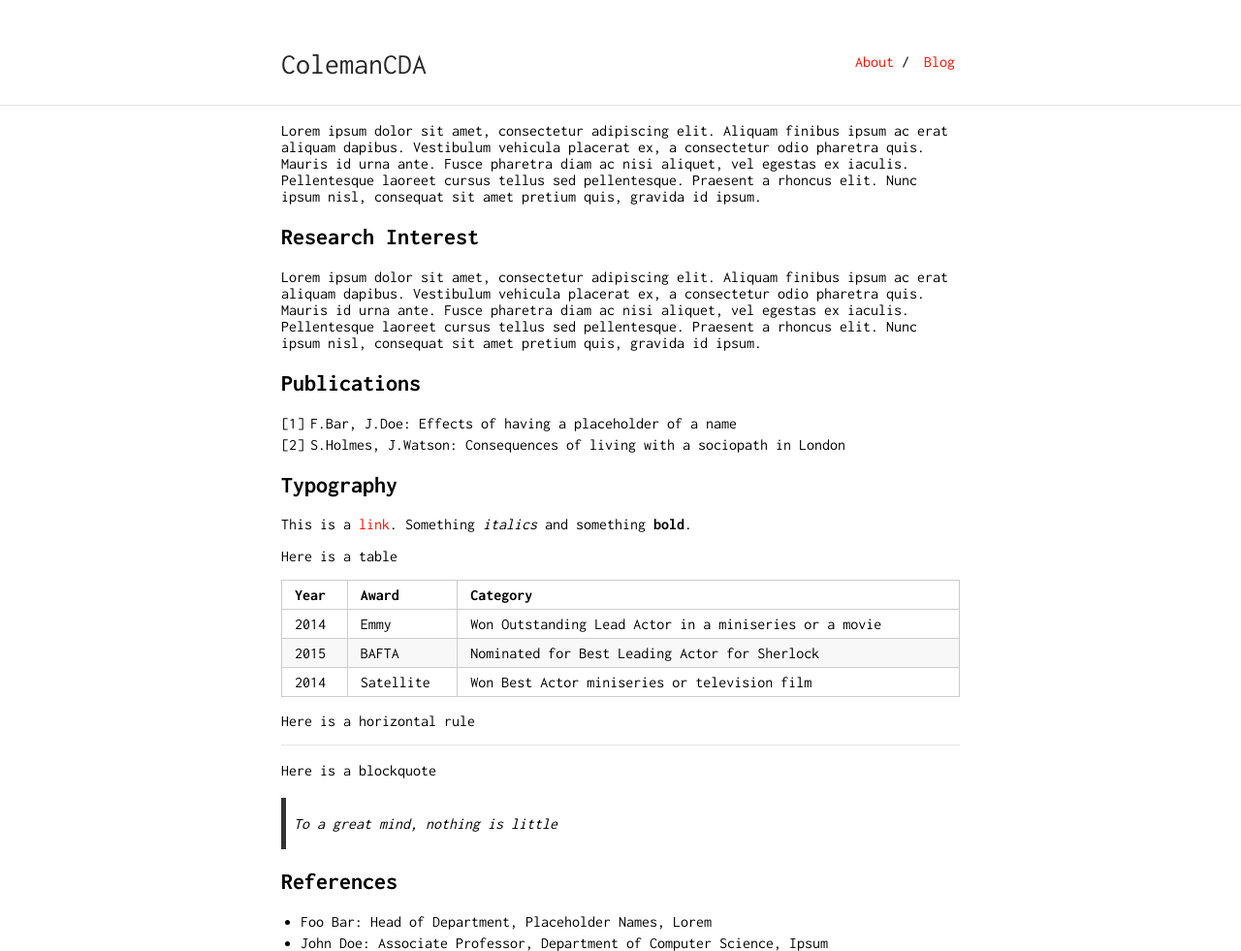
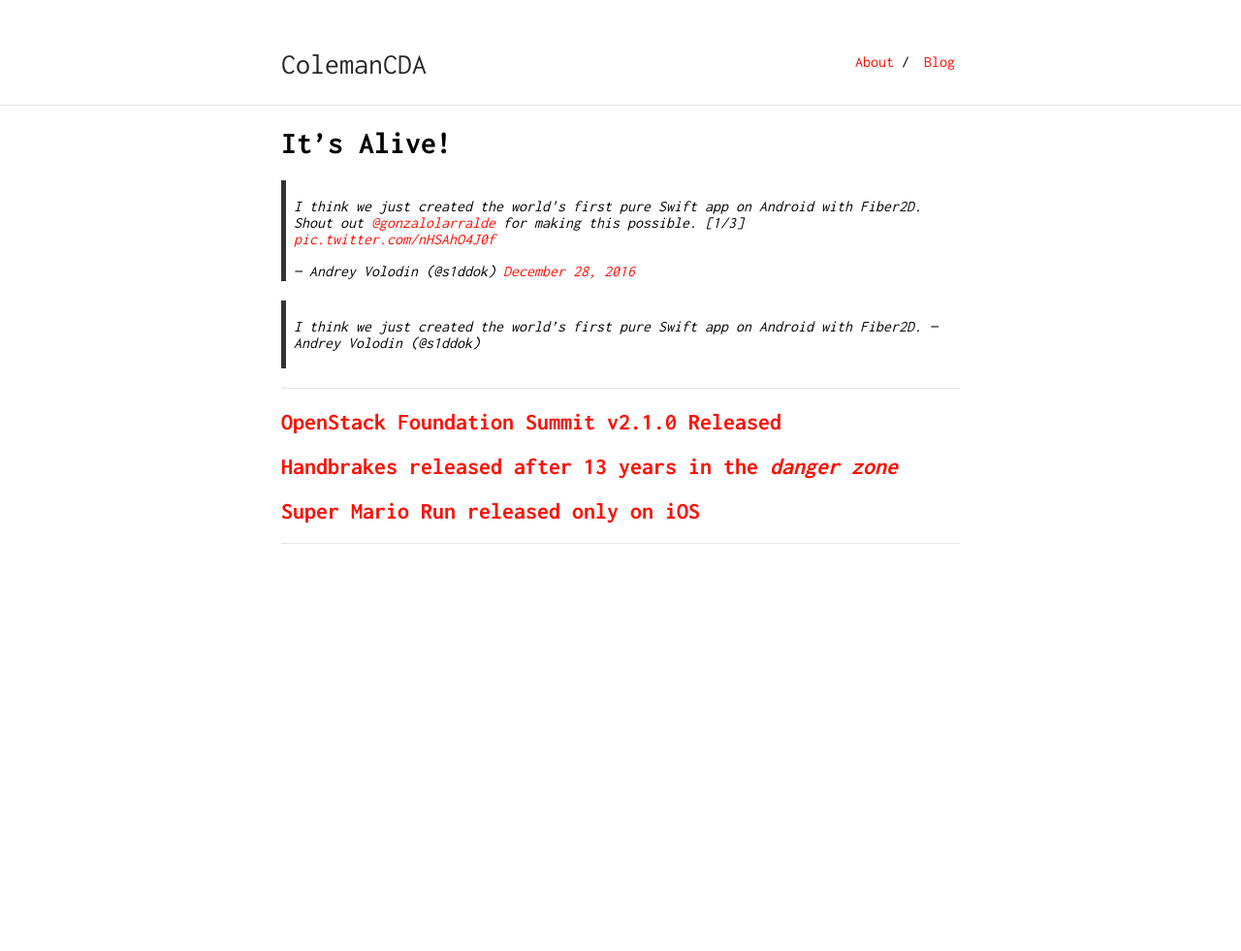
Before and after one commit to colemancda/colemancda.github.io, a Jekyll site: the page built from index.md, in a window 1280 px wide. Shown: the whole page at 97% size. Built offline with Jekyll 4.4.1, drawn with Linux system fonts in a browser that asks for light colours; comment, search, counter and statistics services are not loaded; our own code applies the rules of GitHub Pages for plain Markdown files; after the commit the page ends 900 px from its top, so only the background shows below that.

Commit message:
Updated front page with latest news (30-12-2016)

```diff
--- a/index.md
+++ b/index.md
@@ -2,38 +2,18 @@
 layout: default
 ---
 
-Lorem ipsum dolor sit amet, consectetur adipiscing elit. Aliquam finibus ipsum ac erat aliquam dapibus. Vestibulum vehicula placerat ex, a consectetur odio pharetra quis. Mauris id urna ante. Fusce pharetra diam ac nisi aliquet, vel egestas ex iaculis. Pellentesque laoreet cursus tellus sed pellentesque. Praesent a rhoncus elit. Nunc ipsum nisl, consequat sit amet pretium quis, gravida id ipsum.
+# It's Alive!
 
-## Research Interest
+<blockquote class="twitter-video" data-lang="en"><p lang="en" dir="ltr">I think we just created the world&#39;s first pure Swift app on Android with Fiber2D. Shout out <a href="https://twitter.com/gonzalolarralde">@gonzalolarralde</a> for making this possible. [1/3] <a href="https://t.co/nHSAhO4J0f">pic.twitter.com/nHSAhO4J0f</a></p>&mdash; Andrey Volodin (@s1ddok) <a href="https://twitter.com/s1ddok/status/814218861314736129">December 28, 2016</a></blockquote> <script async src="//platform.twitter.com/widgets.js" charset="utf-8"></script>
 
-Lorem ipsum dolor sit amet, consectetur adipiscing elit. Aliquam finibus ipsum ac erat aliquam dapibus. Vestibulum vehicula placerat ex, a consectetur odio pharetra quis. Mauris id urna ante. Fusce pharetra diam ac nisi aliquet, vel egestas ex iaculis. Pellentesque laoreet cursus tellus sed pellentesque. Praesent a rhoncus elit. Nunc ipsum nisl, consequat sit amet pretium quis, gravida id ipsum.
-
-## Publications
-
-1. F.Bar, J.Doe: Effects of having a placeholder of a name
-2. S.Holmes, J.Watson: Consequences of living with a sociopath in London
-
-## Typography
-
-This is a [link](http://google.com). Something *italics* and something **bold**.
-
-Here is a table
-
-Year | Award | Category
------|-------|--------
-2014 | Emmy  | Won Outstanding Lead Actor in a miniseries or a movie
-2015 | BAFTA | Nominated for Best Leading Actor for Sherlock
-2014 | Satellite | Won Best Actor miniseries or television film
-
-Here is a horizontal rule
+> I think we just created the world's first pure Swift app on Android with Fiber2D. — Andrey Volodin (@s1ddok)
 
 ---
 
-Here is a blockquote
+## [OpenStack Foundation Summit v2.1.0 Released](https://github.com/OpenStack-mobile/summit-app-ios/releases/tag/2.1.0)
 
-> To a great mind, nothing is little
+## [Handbrakes released after 13 years in the *danger zone*](http://www.macrumors.com/2016/12/27/video-converter-handbrake-1-0-released-for-mac/)
 
-## References
+## [Super Mario Run released only on iOS](https://t.co/ZY6BSd8Cz5)
 
-* Foo Bar: Head of Department, Placeholder Names, Lorem
-* John Doe: Associate Professor, Department of Computer Science, Ipsum
+---
```
